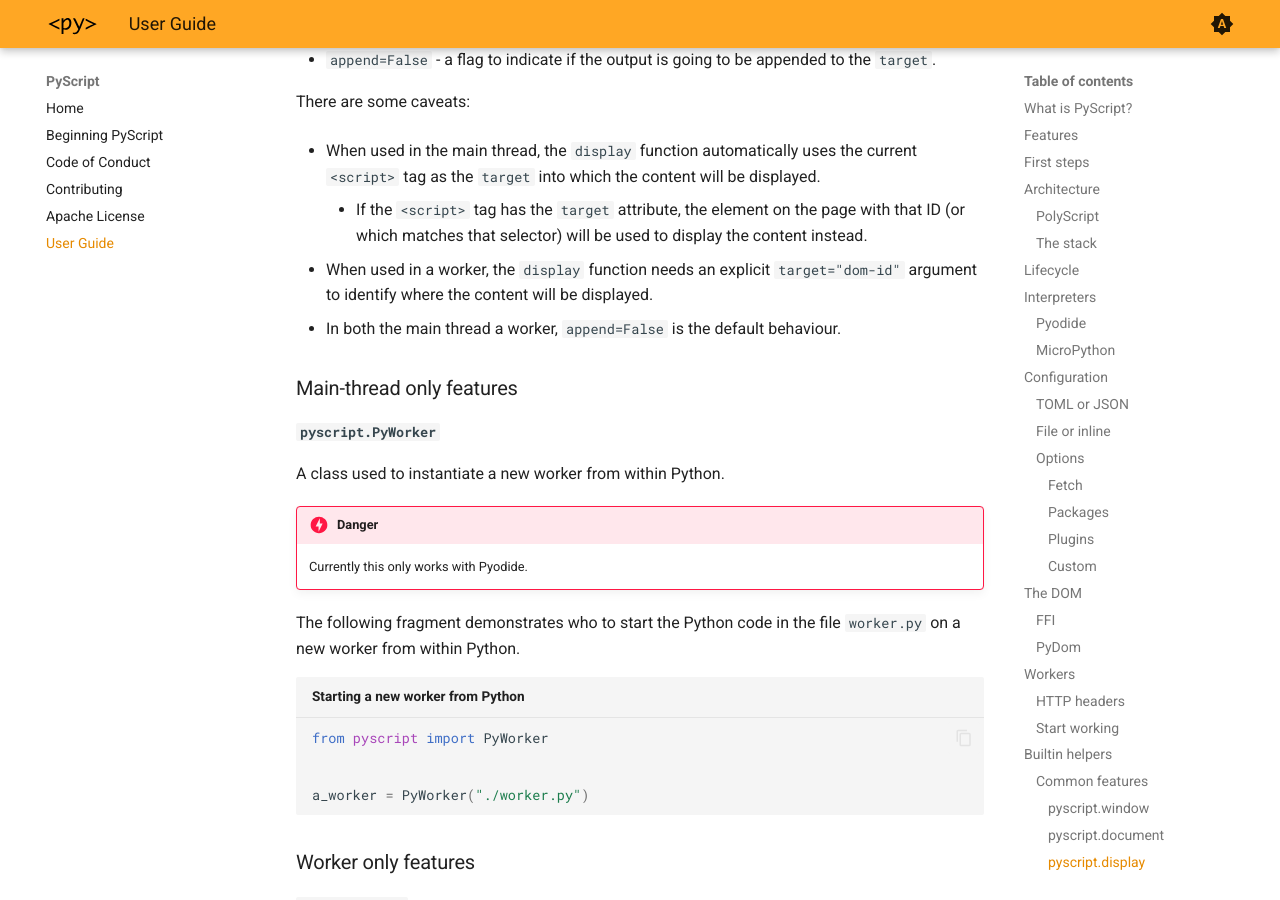
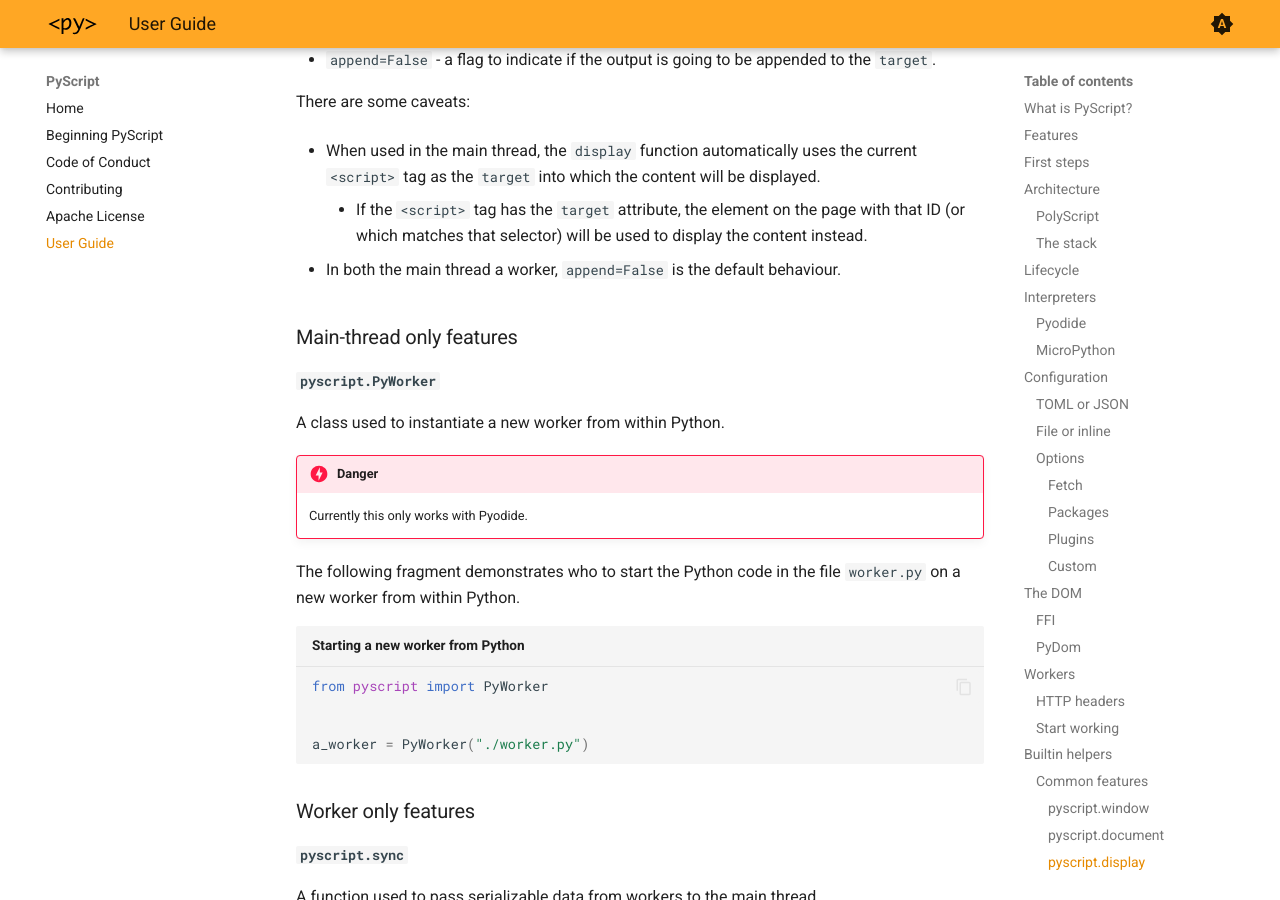
Before and after one commit to pyscript/docs, an MkDocs documentation site: the page built from docs/user-guide.md, in a window 1280 px wide and 900 px high, scrolled down 16788 px. Built offline with MkDocs 1.6.1 and Material for MkDocs 9.7.7, drawn with Linux system fonts in a browser that asks for light colours; the version menu is left out.

Commit message:
Remove incorrect note about worker+target

```diff
--- a/docs/user-guide.md
+++ b/docs/user-guide.md
@@ -792,9 +792,6 @@ There are some caveats:
     with that ID (or which matches that selector) will be used to display
     the content instead.
 
-* When used in a worker, the `display` function needs an explicit
-  `target="dom-id"` argument to identify where the content will be
-  displayed.
 * In both the main thread a worker, `append=False` is the default
   behaviour.
 
```
